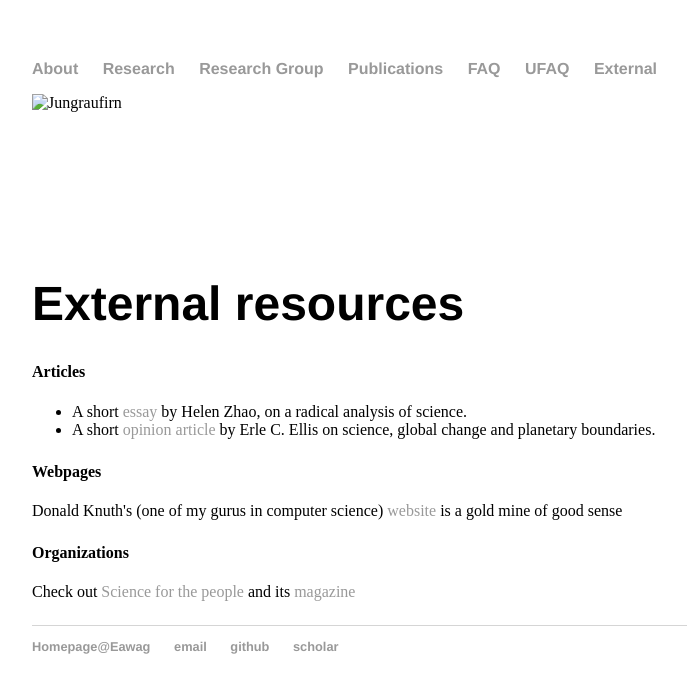
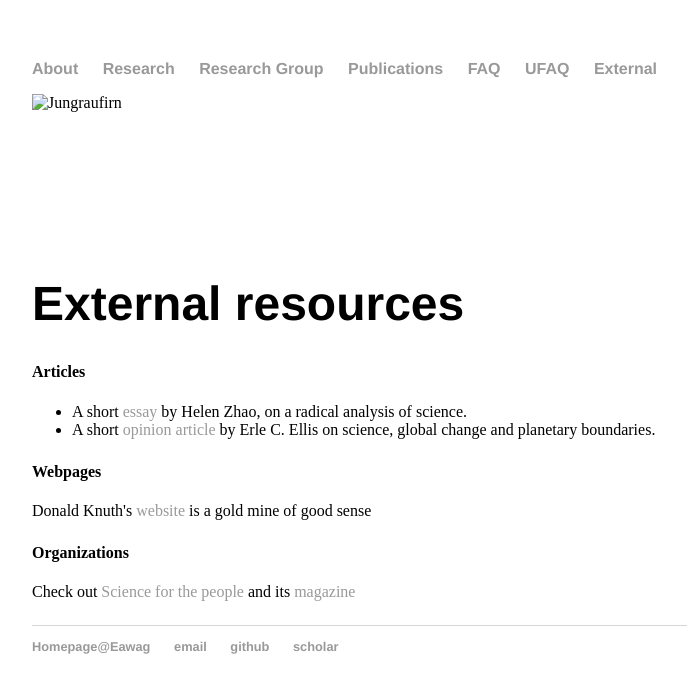
Before and after one commit to mbaityje/mbaityje.github.io, a Jekyll site: the page built from external/index.html, in a window 1280 px wide. Shown: the top 693 px of the page, without its empty margins (160-847 px from the left). Built offline with Jekyll 4.4.1, drawn with Linux system fonts in a browser that asks for light colours.

Commit message:
Content changes

```diff
--- a/external/index.html
+++ b/external/index.html
@@ -14,9 +14,7 @@ title: External resources
 	</p>
 	<p>
 		<h4>Webpages</h4>
-		Donald Knuth's (one of my gurus in computer science)
-		<a href="https://www-cs-faculty.stanford.edu/~knuth/"> website	</a>
-		is a gold mine of good sense
+		Donald Knuth's <a href="https://www-cs-faculty.stanford.edu/~knuth/"> website </a> is a gold mine of good sense
 	</p>
 	<p>
 		<h4>Organizations</h4>
```
